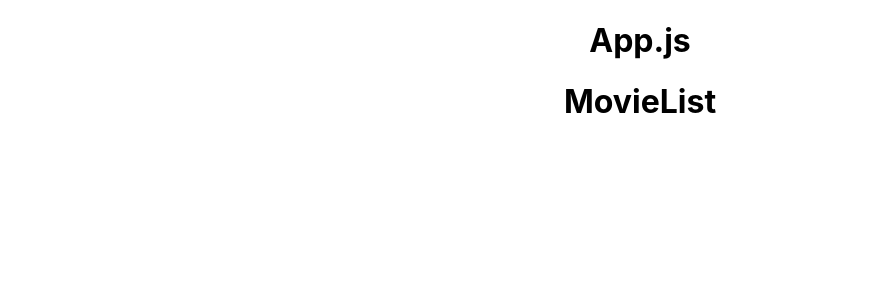
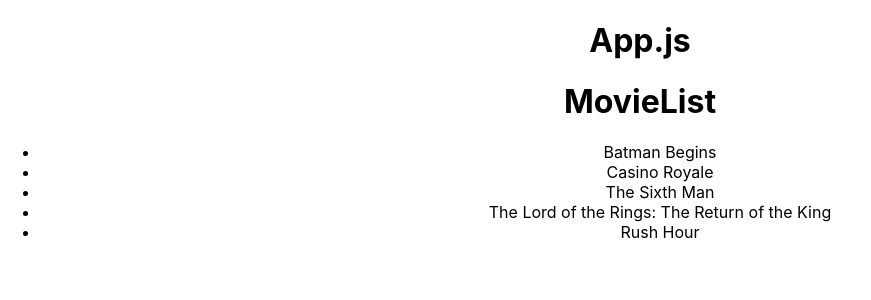
Before and after one commit to Pixelshot/movie-list, a React (Create React App) app: page / in a window 1280 px wide. Shown: the top 300 px of the page, without its empty margins (0-871 px from the left). Built offline with nearby package versions, Linux system fonts and the light colour scheme; no server answers; data requests are answered from the project's data file.

Commit message:
List is working. Focus on styling next

```diff
--- a/package.json
+++ b/package.json
@@ -18,7 +18,7 @@
     "test": "react-scripts test",
     "eject": "react-scripts eject"
   },
-  "proxy": "http://localhost:3000/",
+  "proxy": "http://localhost:5000",
   "eslintConfig": {
     "extends": [
       "react-app",
--- a/src/components/MovieList.js
+++ b/src/components/MovieList.js
@@ -2,19 +2,19 @@ import React, { Component } from "react";
 
 class MovieList extends Component {
   state = {
-    title: "",
+    movies: [],
   };
 
   componentDidMount() {
-    // const URL = "http://localhost:3000/movies";
+    const URL = "http://localhost:5000/movies";
 
-    fetch("/db.json", {
+    fetch(URL, {
       headers: {
         "Content-Type": "application/json",
       },
     })
       .then((res) => res.json())
-      .then((data) => console.log(data))
+      .then((data) => this.setState({ movies: data }))
       .catch((error) => console.log("error:", error));
   }
 
@@ -22,6 +22,11 @@ class MovieList extends Component {
     return (
       <>
         <h1>MovieList</h1>
+        <ul>
+          {this.state.movies.map((movie) => {
+            return <li key={movie.id}>{movie.title}</li>;
+          })}
+        </ul>
       </>
     );
   }
```
